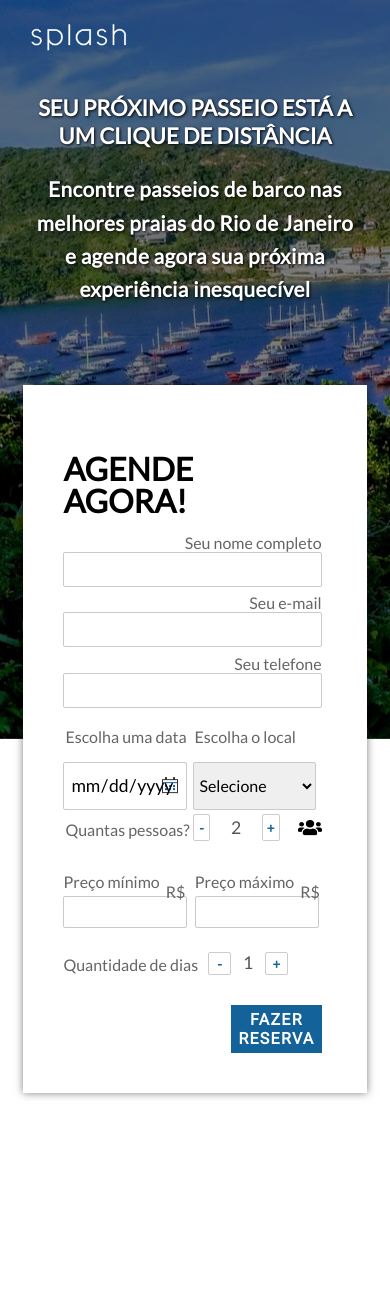
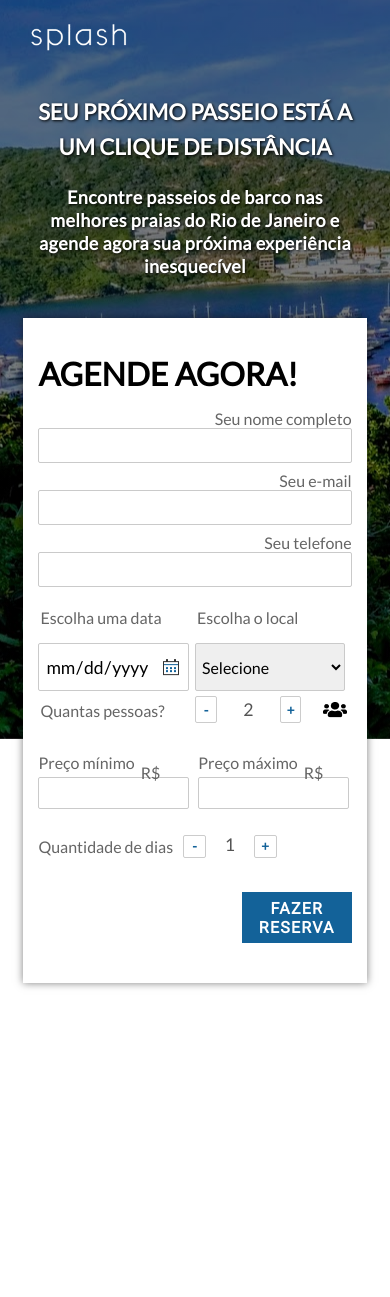
Before and after one commit to splash-co/splash-co.github.io, a PHP site: page /index.html in a window 390 px wide. Shown: the top 1297 px of the page. Run offline with PHP 8.4, Linux system fonts and the light colour scheme; some libraries are stand-ins or nearby versions.

Commit message:
Readapt description text on small screens

```diff
--- a/styles/style.css
+++ b/styles/style.css
@@ -288,17 +288,15 @@ body {
 @media screen and (max-width: 600px) {
   :root {
     --description-h1-size: 22px;
-    --description-h1-line-height: 28px;
-  }
-}
-
-@media screen and (max-width: 350px) {
-  :root {
+    --description-h1-line-height: 35px;
     --form-padding: 40px 15px 40px 15px;
     --description-p-size: 18px;
     --description-p-lh: 23px;
     --form-margin: 40px auto 0 auto;
   }
+}
+
+@media screen and (max-width: 350px) {
 }
 
 /* ----------------------------------------------------- */
```
